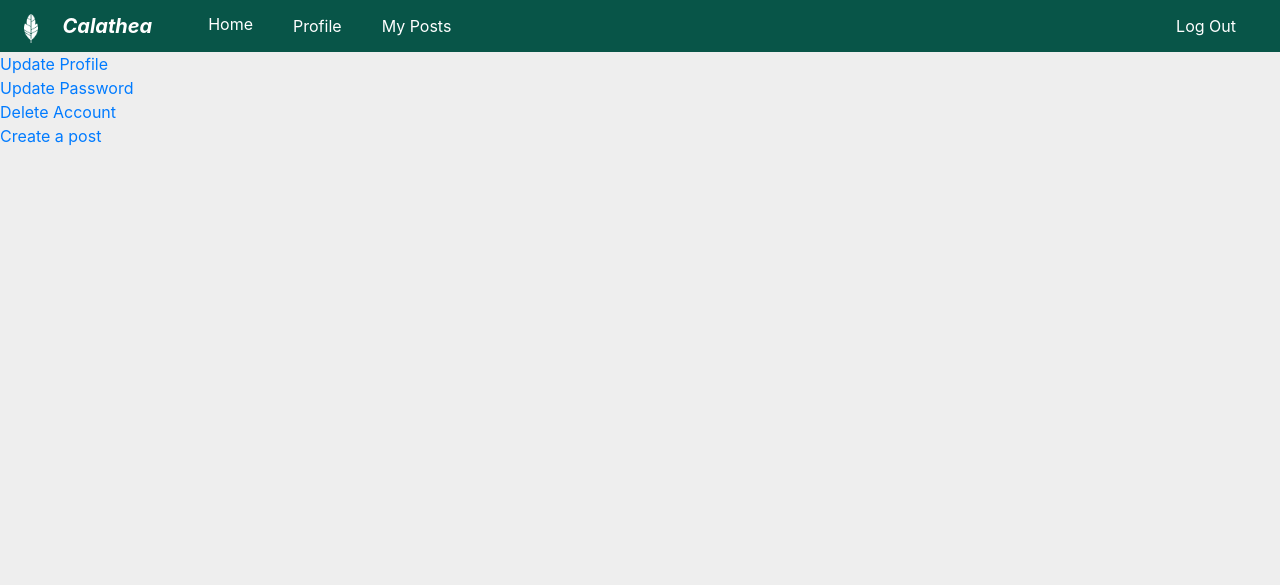
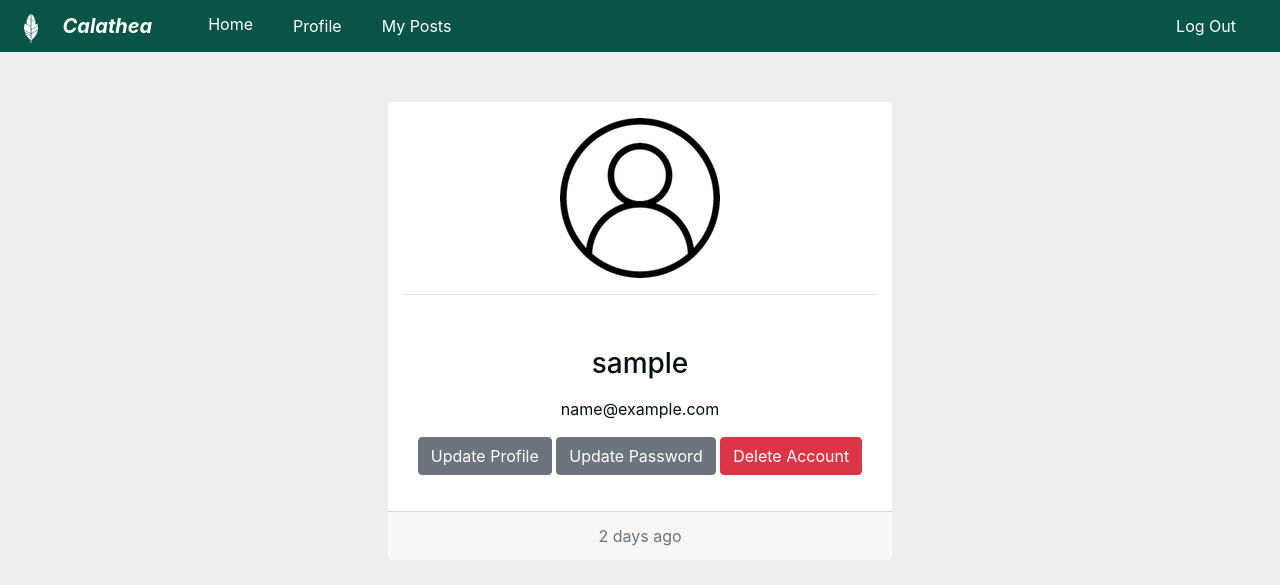
Before and after one commit to annavelarde/calathea, a Node server app: page /profile in a window 1280 px wide. Shown: the top 585 px of the page. Run offline with Node 20, Linux system fonts and the light colour scheme; the visitor is signed in with stand-in values (Sample User, id 1); some libraries are stand-ins or nearby versions.

Commit message:
Profile hbs--> card profile done

```diff
--- a/views/profile/home.hbs
+++ b/views/profile/home.hbs
@@ -1,22 +1,38 @@
-{{! <div class="card mb-3" style="max-width: 540px;">
-	<div class="row g-0">
-		<div class="col-md-4">
-			<img src="..." class="img-fluid rounded-start" alt="..." />
+<div
+	class="container col col-xl-5 col-lg-7 col-md-8 col-sm-7 col-xs-7 justify-content-center text-center mb-4 mw-50 b-1px"
+>
+	<div class="card">
+		<div class="d-flexbox p-3">
+			<img
+				src="/images/UserProfileImg.png"
+				class="img-fluid rounded-start"
+				alt="User image"
+			/>
+			<hr />
 		</div>
-		<div class="col-md-8">
 		<div class="card-body">
-				<h5 class="card-title">Card title</h5>
-				<p class="card-text">This is a wider card with supporting text below
-					as a natural lead-in to additional content. This content is a
-					little bit longer.</p>
-				<p class="card-text"><small class="text-muted">Last updated 3 mins
-						ago</small></p>
+			<h3 class="card-title">{{user.username}}</h3>
+			<p class="card-text">{{user.location}}</p>
+			<p class="card-text">{{user.email}}</p>
+			<a href="/profile/update-profile" class="btn btn-secondary mb-3">Update
+				Profile</a>
+			<a
+				href="/profile/update-password"
+				class="btn btn-secondary mb-3"
+			>Update Password</a>
+			<a href="/profile/delete-account" class="btn btn-danger mb-3">Delete
+				Account</a>
+		</div>
+		<div class="card-footer text-muted">
+			2 days ago
 		</div>
 	</div>
+
 </div>
-</div> }}
 
-<div>
+{{! Original links }}
+
+{{! <div>
 	<a href="/profile/update-profile">Update Profile</a>
 	<br />
 	<a href="/profile/update-password">Update Password </a>
@@ -27,7 +43,8 @@
 <div>
 	<a href="/posts/create">Create a post</a>
 </div>
-<br />
+<br /> }}
+
 {{! <h3>All Post list</h3> }}
 
 {{!-- <div class="row">
```
Lines whose indentation alone changed are shown as unchanged.
